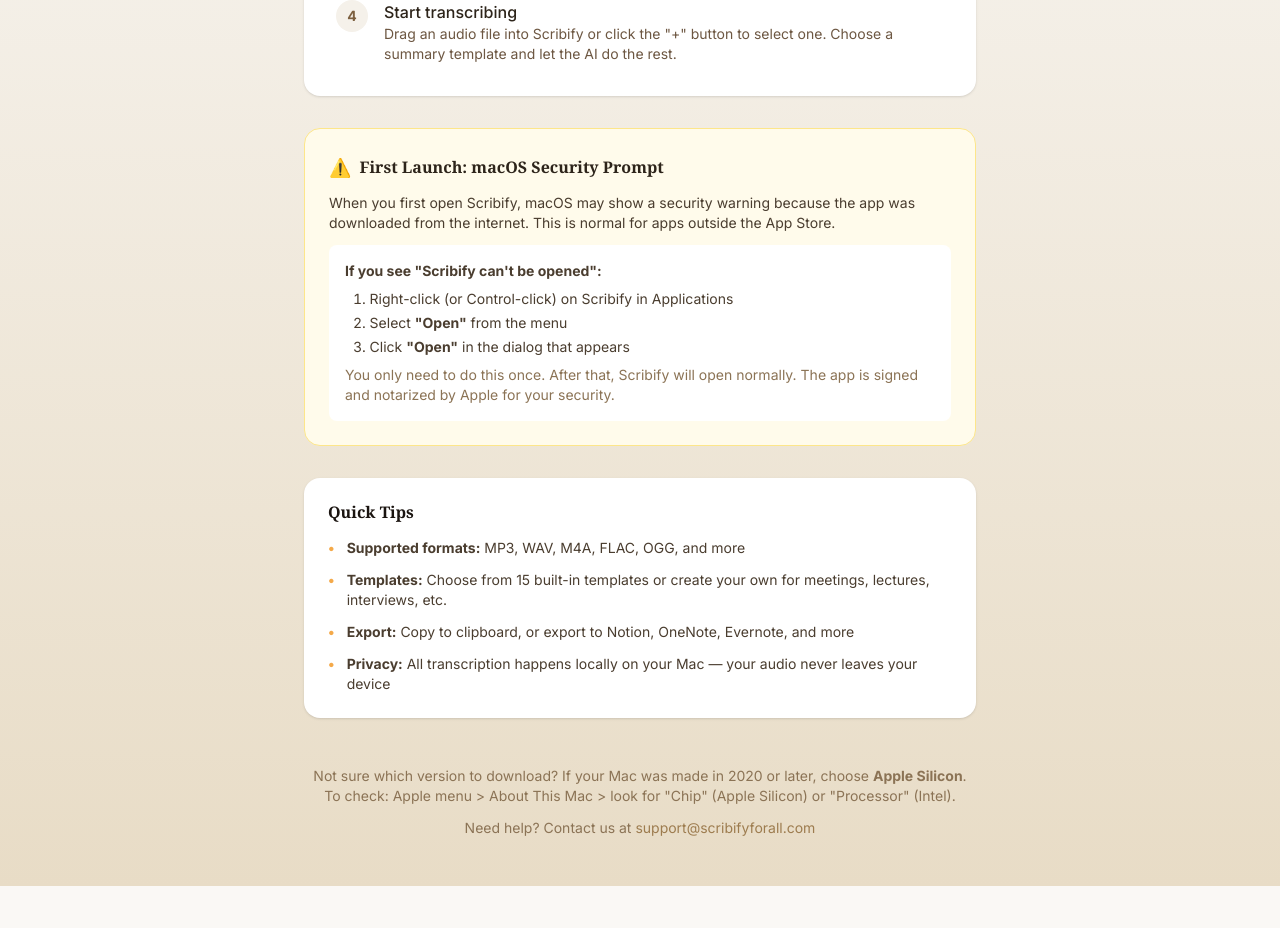
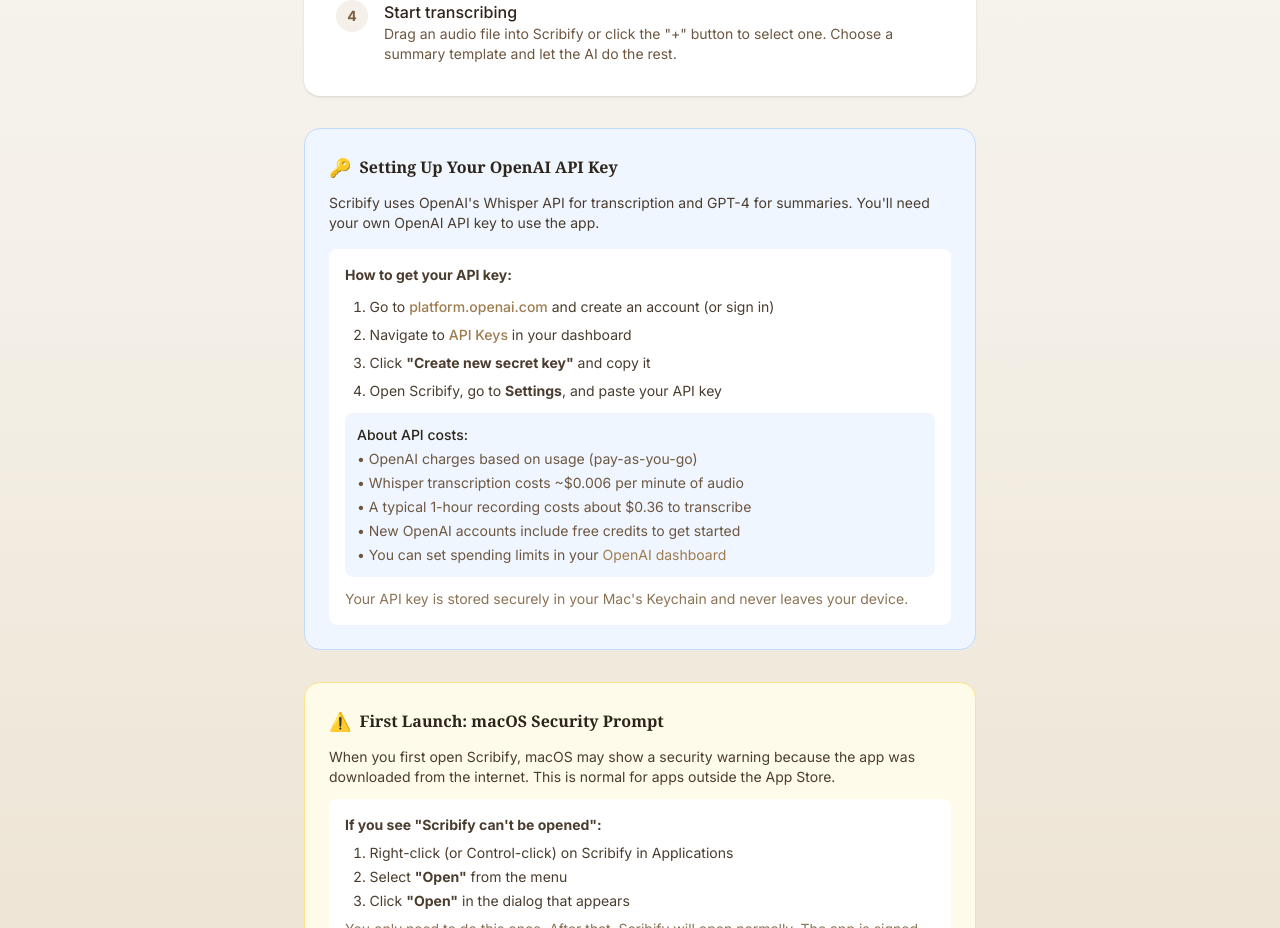
Before and after one commit to kruppt/scribify-landing, a Next.js app: page /download in a window 1280 px wide. Shown: the part 1060-1988 px from the top of the page. Before the commit the page ends 1946 px from the top, so only its background shows below. Built offline with nearby package versions, Linux system fonts and the light colour scheme.

Commit message:
Add OpenAI API setup guide to download page
Co-Authored-By: Claude Opus 4.6 <noreply@anthropic.com>

```diff
--- a/src/app/download/page.tsx
+++ b/src/app/download/page.tsx
@@ -167,6 +167,37 @@ export default function DownloadPage() {
             </ol>
           </div>
 
+          {/* OpenAI API Setup */}
+          <div className="bg-blue-50 border border-blue-200 rounded-2xl p-6 text-left mb-8">
+            <h3 className="font-bold text-dark-800 mb-3 flex items-center gap-2">
+              <span className="text-lg">&#x1F511;</span>
+              Setting Up Your OpenAI API Key
+            </h3>
+            <p className="text-dark-700 text-sm mb-4">
+              Scribify uses OpenAI&apos;s Whisper API for transcription and GPT-4 for summaries. You&apos;ll need your own OpenAI API key to use the app.
+            </p>
+            <div className="bg-white rounded-lg p-4 text-sm text-dark-700 space-y-3">
+              <p><strong>How to get your API key:</strong></p>
+              <ol className="list-decimal list-inside space-y-2 ml-2">
+                <li>Go to <a href="https://platform.openai.com/signup" target="_blank" rel="noopener noreferrer" className="text-primary-600 hover:underline font-medium">platform.openai.com</a> and create an account (or sign in)</li>
+                <li>Navigate to <a href="https://platform.openai.com/api-keys" target="_blank" rel="noopener noreferrer" className="text-primary-600 hover:underline font-medium">API Keys</a> in your dashboard</li>
+                <li>Click <strong>&quot;Create new secret key&quot;</strong> and copy it</li>
+                <li>Open Scribify, go to <strong>Settings</strong>, and paste your API key</li>
+              </ol>
+              <div className="bg-blue-50 rounded-lg p-3 mt-3">
+                <p className="font-medium text-dark-800 mb-1">About API costs:</p>
+                <ul className="space-y-1 text-dark-600">
+                  <li>&#x2022; OpenAI charges based on usage (pay-as-you-go)</li>
+                  <li>&#x2022; Whisper transcription costs ~$0.006 per minute of audio</li>
+                  <li>&#x2022; A typical 1-hour recording costs about $0.36 to transcribe</li>
+                  <li>&#x2022; New OpenAI accounts include free credits to get started</li>
+                  <li>&#x2022; You can set spending limits in your <a href="https://platform.openai.com/settings/organization/limits" target="_blank" rel="noopener noreferrer" className="text-primary-600 hover:underline">OpenAI dashboard</a></li>
+                </ul>
+              </div>
+              <p className="text-dark-500 mt-2">Your API key is stored securely in your Mac&apos;s Keychain and never leaves your device.</p>
+            </div>
+          </div>
+
           {/* Gatekeeper / troubleshooting */}
           <div className="bg-amber-50 border border-amber-200 rounded-2xl p-6 text-left mb-8">
             <h3 className="font-bold text-dark-800 mb-3 flex items-center gap-2">
```
